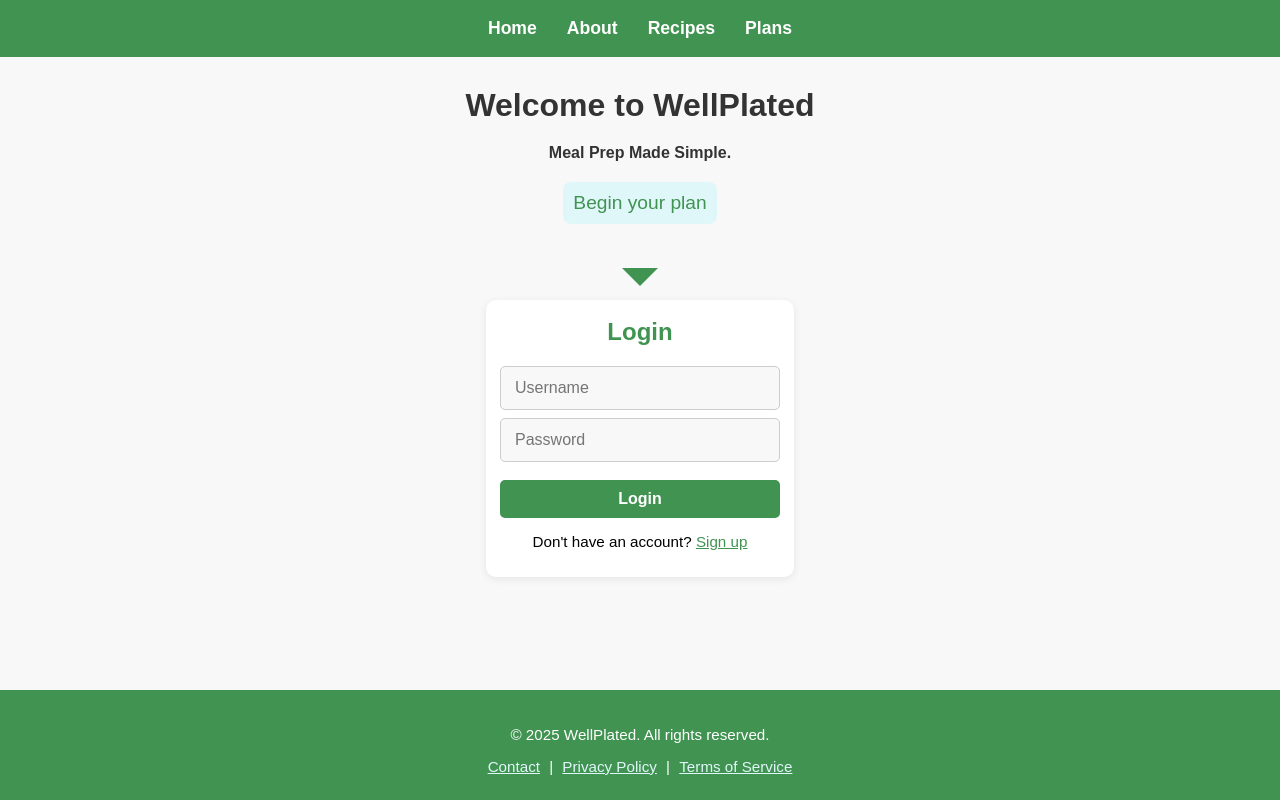
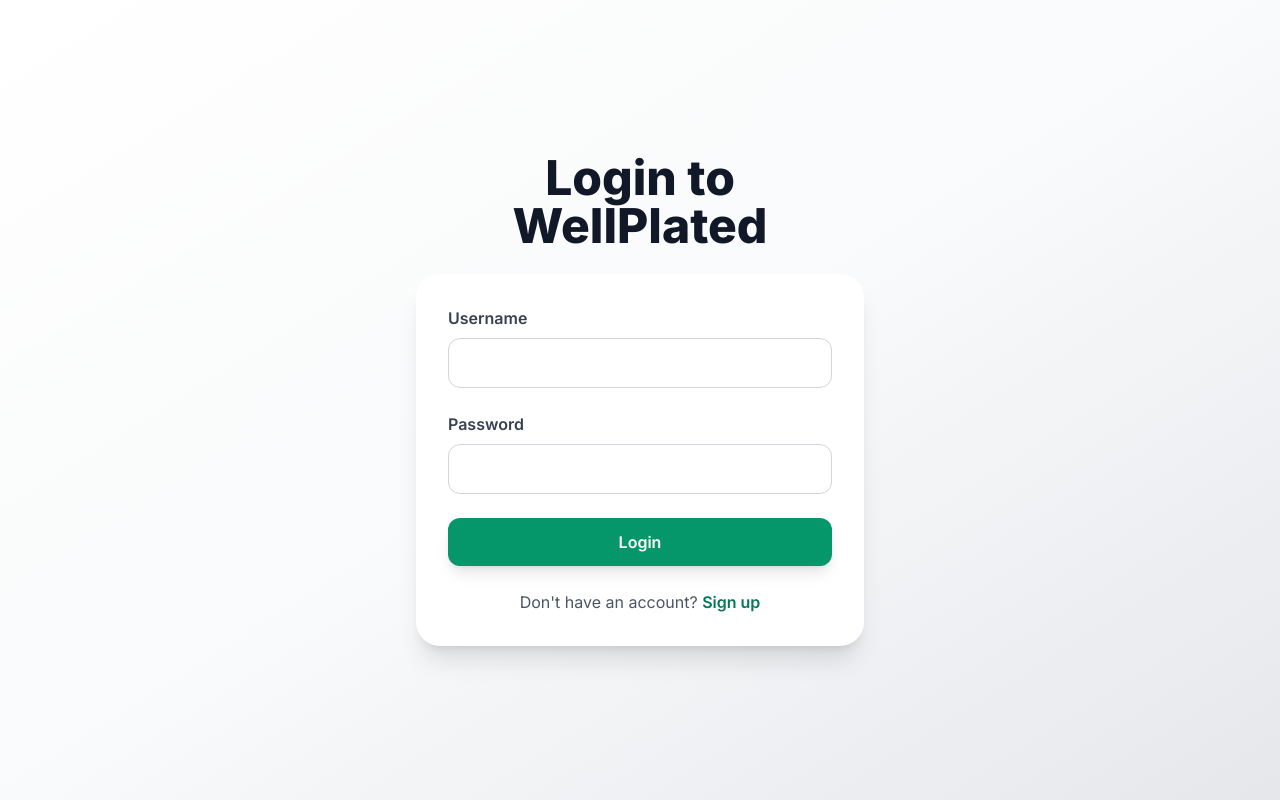
Before and after one commit to ljwilliams09/Meal-Prep-App, a website: page public/login.html in a window 1280 px wide. Drawn offline with nearby package versions, Linux system fonts and the light colour scheme.

Commit message:
refactor login.html for improved structure and styling

```diff
--- a/public/login.html
+++ b/public/login.html
@@ -1,64 +1,38 @@
 <!DOCTYPE html>
 <html lang="en">
-<head>
-    <meta charset="UTF-8">
-    <meta name="viewport" content="width=device-width, initial-scale=1.0">
-    <title>WellPlated Login</title>
-    <link rel="stylesheet" href="/css/login.css"> <!-- Optional: Link to your CSS -->
-</head>
-<body>
-    <nav class="navbar">
-      <ul>
-        <li><a href="index.html">Home</a></li>
-        <li><a href="about.html">About</a></li>
-        <li><a href="recipes.html">Recipes</a></li>
-        <li><a href="plans.html">Plans</a></li>
-      </ul>
-    </nav>
-    <h1>Welcome to WellPlated</h1>
-    <h4> Meal Prep Made Simple.</h4>
-    <div class="prompt">Begin your plan</div>
-    <div class="arrow-divider">
-      <div class="arrow-down"></div>
+  <head>
+    <meta charset="UTF-8" />
+    <meta name="viewport" content="width=device-width, initial-scale=1.0" />
+    <title>WellPlated – Login</title>
+    <script src="https://cdn.tailwindcss.com"></script>
+    <link rel="preconnect" href="https://fonts.googleapis.com" />
+    <link
+      href="https://fonts.googleapis.com/css2?family=Inter:wght@400;600;800&display=swap"
+      rel="stylesheet"
+    />
+    <style>
+      body {
+        font-family: 'Inter', sans-serif;
+      }
+    </style>
+  </head>
+  <body class="bg-gradient-to-br from-white via-gray-50 to-gray-200 min-h-screen flex items-center justify-center px-4">
+    <div class="max-w-md w-full mx-auto">
+      <h1 class="text-4xl md:text-5xl font-extrabold text-gray-900 mb-6 text-center">
+        Login to WellPlated
+      </h1>
+      <form class="bg-white rounded-3xl shadow-xl p-8 space-y-6">
+        <div>
+          <label for="username" class="block text-gray-700 font-semibold mb-2">Username</label>
+          <input type="text" id="username" name="username" required class="w-full px-4 py-3 border border-gray-300 rounded-xl focus:outline-none focus:ring-2 focus:ring-emerald-400" />
+        </div>
+        <div>
+          <label for="password" class="block text-gray-700 font-semibold mb-2">Password</label>
+          <input type="password" id="password" name="password" required class="w-full px-4 py-3 border border-gray-300 rounded-xl focus:outline-none focus:ring-2 focus:ring-emerald-400" />
+        </div>
+        <button type="submit" class="w-full bg-emerald-600 hover:bg-emerald-700 text-white font-semibold py-3 rounded-xl shadow-lg transition">Login</button>
+        <p class="text-center text-gray-600 mt-4">Don't have an account? <a href="#" class="text-emerald-700 font-semibold hover:underline">Sign up</a></p>
+      </form>
     </div>
-    <div class="auth-container">
-      <div class="auth-form" id="login-form">
-        <h2>Login</h2>
-        <form action="/login" method="POST">
-          <input type="text" placeholder="Username" required>
-          <input type="password" placeholder="Password" required>
-          <button type="submit">Login</button>
-        </form>
-        <p>Don't have an account? <a href="#" onclick="showSignup()">Sign up</a></p>
-      </div>
-      <div class="auth-form" id="signup-form" style="display:none;">
-        <h2>Sign Up</h2>
-        <form action="/register" method="POST">
-          <input type="text" placeholder="Username" required>
-          <input type="email" placeholder="Email" required>
-          <input type="password" placeholder="Password" required>
-          <button type="submit">Sign Up</button>
-        </form>
-        <p>Already have an account? <a href="#" onclick="showLogin()">Login</a></p>
-      </div>
-    </div>
-    <script>
-      function showSignup() {
-        document.getElementById('login-form').style.display = 'none';
-        document.getElementById('signup-form').style.display = 'block';
-      }
-      function showLogin() {
-        document.getElementById('signup-form').style.display = 'none';
-        document.getElementById('login-form').style.display = 'block';
-      }
-    </script>
-    <footer class="footer">
-      <p>&copy; 2025 WellPlated. All rights reserved.</p>
-      <p>
-        <a href="#">Contact</a> |
-        <a href="#">Privacy Policy</a> |
-        <a href="#">Terms of Service</a>
-      </p>
-    </footer>
-</body>
+  </body>
 </html>
```
Also changed, not shown: public/index.html (+1 -1 lines).
